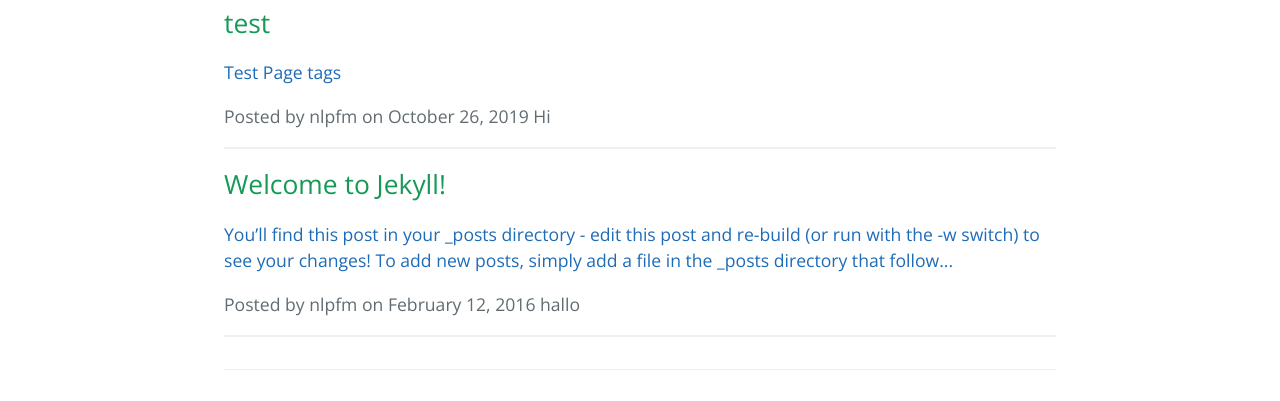
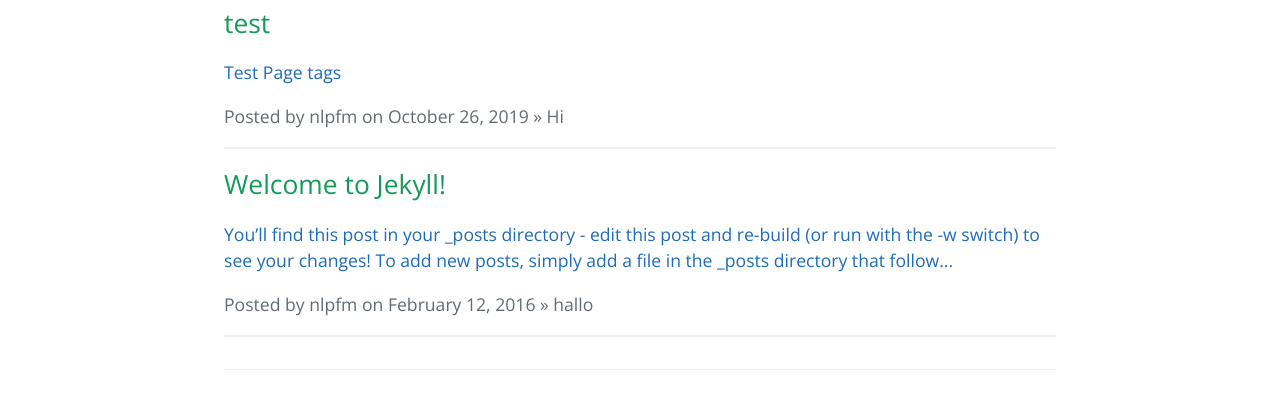
Before and after one commit to nlpfm/nlpfm.github.io, a Jekyll site: the page built from index.html, in a window 1280 px wide. Shown: the part 334-735 px from the top of the page. Built offline with Jekyll 4.4.1, drawn with Linux system fonts in a browser that asks for light colours; the list of posts is cut into pages by our own code; part of the change alters nothing that is shown.

```diff
--- a/index.html
+++ b/index.html
@@ -27,7 +27,7 @@ layout: default
         </div>
     </a>
     <p class="post-meta">
-        Posted by {% if post.author %}{{ post.author }}{% else %}{{ site.title }}{% endif %} on {{ post.date | date: "%B %-d, %Y" }} {{post.tags}}
+        Posted by {% if post.author %}{{ post.author }}{% else %}{{ site.title }}{% endif %} on {{ post.date | date: "%B %-d, %Y" }} &raquo; {{post.tags}}
     </p>
   </div>
   <hr>
```
